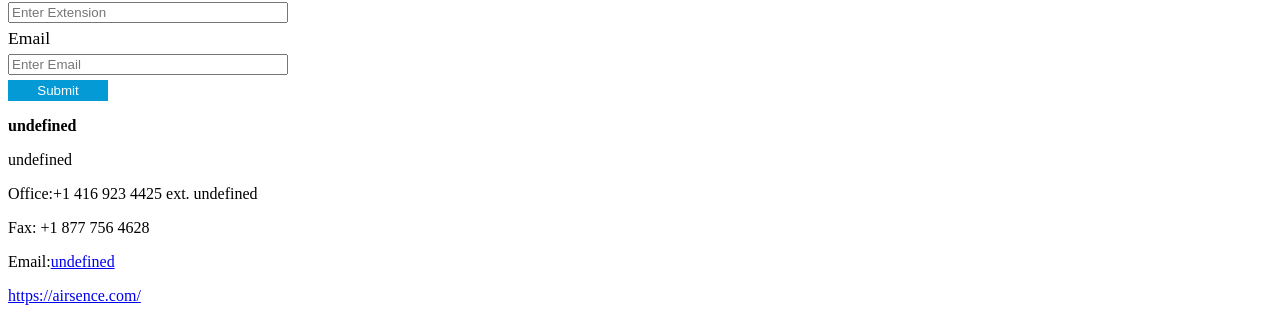
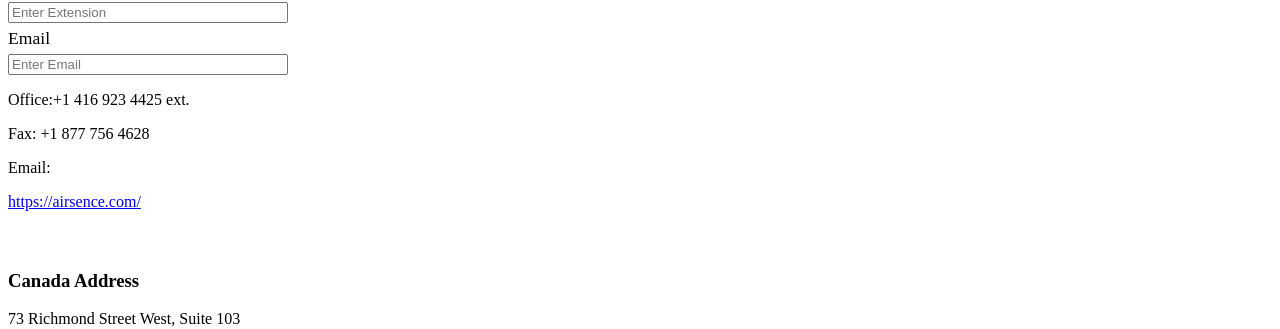
Before and after one commit to AUGSignals/sign-app, a Svelte app: page / in a window 1280 px wide. Shown: the part 158-487 px from the top of the page. Built offline with nearby package versions, Linux system fonts and the light colour scheme; some icons are missing.

Commit message:
rendering data

```diff
--- a/src/Templates/AirSENCEFull/AirSENCE Full.svelte
+++ b/src/Templates/AirSENCEFull/AirSENCE Full.svelte
@@ -1,7 +1,7 @@
 <script>
   import Employee from "../Employee.svelte";
   import  Clipboard from "svelte-clipboard";
-  import { writable} from 'svelte/store';
+  import { writable } from 'svelte/store';
 
    const user = writable({
     fullname: " ",
@@ -9,8 +9,10 @@
     extension:" ",
     email: " "
   });
+
 </script>
-<Employee/>
+
+<Employee {...user}/>
 <div id = 'flex-grid'>
   <h3>
       Canada Address
@@ -31,7 +33,7 @@ NOTICE: Confidential message which may be privileged. Unauthorized use/disclosur
 </p>
 </div>
   <!-- copied text to clipboard-->
-   <Clipboard
+<Clipboard
     text="<div id = 'empinfo'>
       <p><strong>{user.fullname}</strong></p>
       <p><strong>{user.designation}</strong></p>
@@ -64,16 +66,16 @@ NOTICE: Confidential message which may be privileged. Unauthorized use/disclosur
      on:copy={() => {
       alert('Copied to Clipboard👏');
      }}>
-     <button on:click={copy}>Copy to clipboard</button>
+     <button on:click={copy}>Copy </button>
   </Clipboard>
 
-
 <style>
-  :global(.flex-grid){
-    width:400px;
-    padding-left:20px;
+    :global(.flex-grid){
+    width:600px;
+    gap: 10px;
+    padding-left:10px;
     font-family:'Segoe UI';
-    font-size: 13px;
+    font-size: 12px;
      }
   :global(.footer ){
     font-family:'Segoe UI';
--- a/src/Templates/Employee.svelte
+++ b/src/Templates/Employee.svelte
@@ -1,9 +1,8 @@
 
 <script>
-  import { writable} from 'svelte/store';
+  import { LinkedinBrand, FacebookBrand,TwitterBrand, YoutubeBrand} from "svelte-awesome-icons";
 
-  import { LinkedinBrand, FacebookBrand,TwitterBrand, YoutubeBrand} from "svelte-awesome-icons";
-    const user = writable({
+  export const user = ({
     fullname: "",
     designation:"",
     extension:"",
@@ -28,14 +27,14 @@
     <input type = "text" placeholder="Enter Email" id= "email" bind:value={user.email} required="true"/>
 
 
-  <button type="primary">Submit</button>
+
 
 
 
 </form>
 <div id = 'empinfo'>
   <p><strong>{user.fullname}</strong></p>
-  <p>{user.designation}</p>
+  <p><strong>{user.designation}</strong></p>
   <p>Office:+1 416 923 4425 ext. {user.extension}</p>
   <p>Fax: +1 877 756 4628</p>
   <p>Email:<a href='mailto:{user.email}'>{user.email}</a></p>
@@ -62,15 +61,6 @@
 
 
 }
-button {
-  width:100px;
-  align-items: center;
-  background-color:rgb(3, 154, 214);
-  border-color:transparent ;
-  color:white;
-  font-weight:20px;
-}
-
 
 .icons{
   top:0;
```
